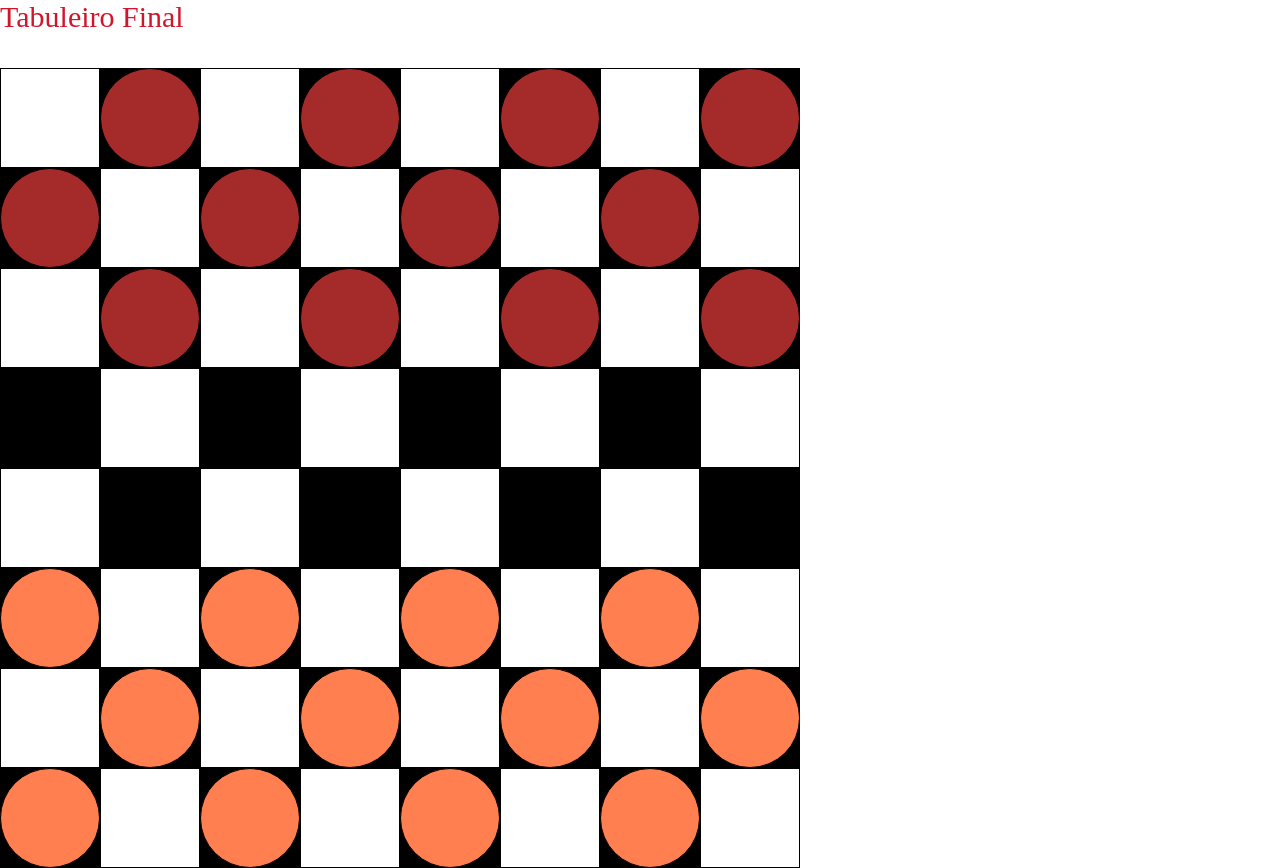
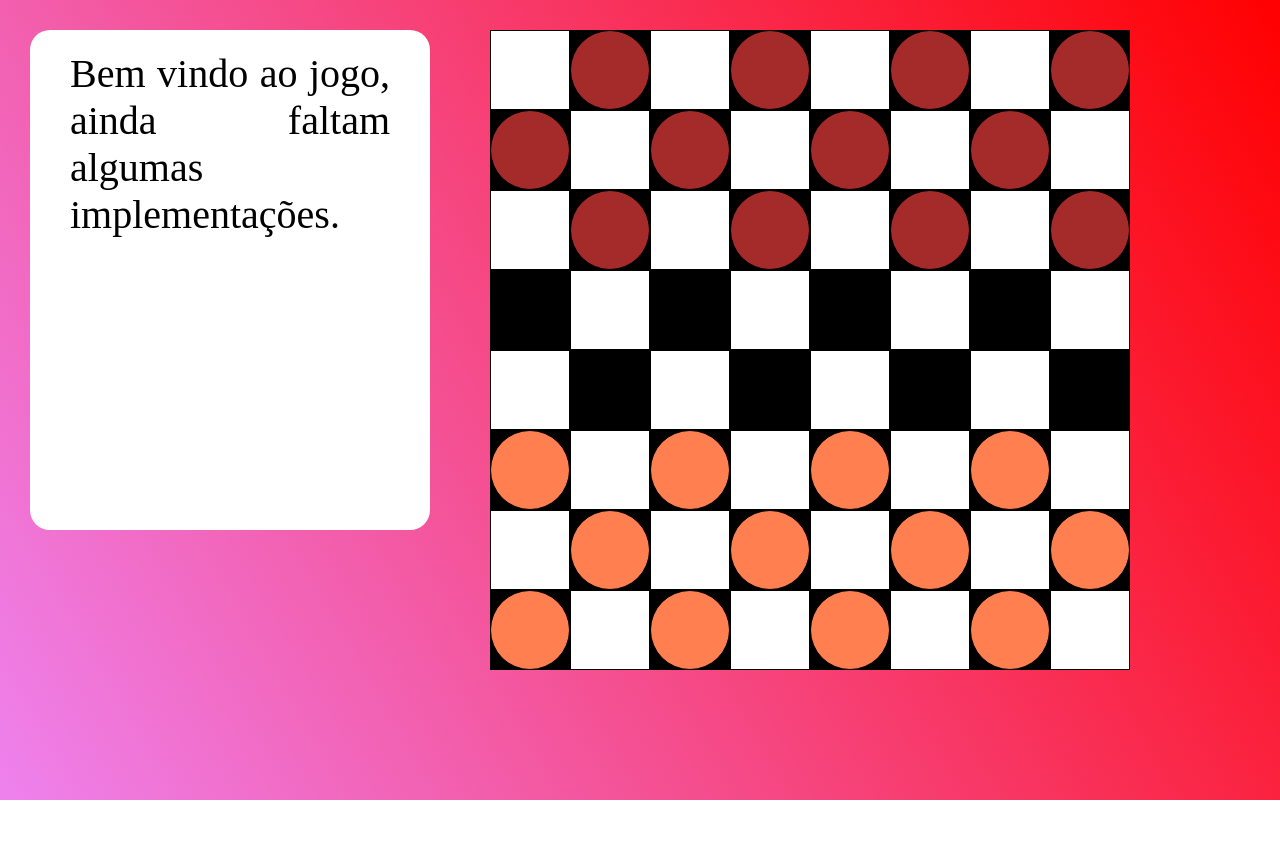
Before and after one commit to baconzin/ChessProject, a plain HTML site: page index.html in a window 1280 px wide. After the commit the page ends 800 px from the top, so only its background shows below. Drawn offline with Linux system fonts and the light colour scheme.

Commit message:
feito algumas alterações na estilização.

```diff
--- a/index.html
+++ b/index.html
@@ -6,18 +6,15 @@
   <meta http-equiv="X-UA-Compatible" content="IE=edge">
   <meta name="viewport" content="width=device-width, initial-scale=1.0">
   <link rel="stylesheet" href="./style.css">
-  <script src="index.js" defer ></script>
+  <script src="script.js" defer ></script>
   <title>Tabuleiro</title>
   <title>Chess board</title>
 </head>
 
 <body>
-
-  <span style="color:rgb(209, 21, 43); font-size:30px;">
-    Tabuleiro Final
-
-    <br><br>
-
+    <div class="telamenu">
+    </div>
+    <div class="telajogo">
       <section class="grid colunas">
 
         <div class="a1 casas brancas quadradas"></div>
@@ -166,6 +163,7 @@
         <div id="position" data-cell class="circulocreme"></div>
         <div id="position" data-cell class=""></div>
       </section>
+    </div>
 
 </body>
 
--- a/script.js
+++ b/script.js
@@ -1,12 +1,20 @@
 let memoria = null
 let itYourTurn = true
-
+let player = ""
 const swapTurn = () => {
     itYourTurn = !itYourTurn
 }
+const sideMenu = document.querySelector(".telamenu")
+sideMenu.innerHTML = "Bem vindo ao jogo, ainda faltam algumas implementações."
+const p = document.createElement('p')
+sideMenu.append(p)
+
 
 const positions = document.querySelectorAll("[data-cell]");
         const movePiece = (e) => {
+        if (itYourTurn) {
+            player = "jogador das peças claras"
+        } else { player = "jogador das peças escuras"}
         const piece = e.target.classList
         const pieceToMove = itYourTurn ? "circulocreme" : "circulobrown"
         console.log(itYourTurn)
--- a/style.css
+++ b/style.css
@@ -3,85 +3,64 @@
   padding: 0;
   box-sizing: border-box;
 }
-.casas {
-  width: 100px;
-  height: 100px;
-  border: 1px solid black;
-  border-style: solid;
-  text-size-adjust: auto ;
+body {
+  height: 100vh;
+  width: 100vw;
+  background-image: linear-gradient(60deg, violet, red);
+  display: flex;
+}
+.telamenu {
+ background-color: white;
+ width: 400px;
+ height: 500px;
+ border-radius: 20px;
+ margin: 30px;
+ font-size: 40px;
+ padding: 20px 40px;
+ text-align: justify;
+}
+.telajogo{
+  margin: 30px;
 }
 .gameHere {
   display: grid;
   position: absolute;
-  grid-template-columns: 100px 100px 100px 100px 100px 100px 100px 100px;
-}
-#position {
-  width: 100px;
-  height: 100px;
-  border: 1px solid black;
-  border-style: solid;
-  text-size-adjust: auto ;
-}
-.laterais {
-  width: 100px;
-  height: 100px;
-  border: 1px solid black;
-  border-style: solid;
-  text-size-adjust: auto ;
-}
-.letras {
-  background-color: darkmagenta;
-  align-items: center;
-  height: 30px;
-  display: flex;
-  justify-content: center;
-}
-
-.chess {
-  background-color: chartreuse;
-  height: 30px;
-  width: 30px;
-  justify-content: right;
-  align-items: center;
-  display: flex;
-}
-
-.numero {
-  background-color: rgb(248, 79, 231);
-  justify-content: center;
-  width: 30px;
-  display: flex;
-  align-items: center;
+  grid-template-columns: repeat(8, 80px)
 }
 .grid  {
   display: grid;
   position:absolute;
+  grid-template-columns: repeat(8,80px)
 }
 
-.colunas {
-  grid-template-columns: 100px 100px 100px 100px 100px 100px 100px 100px;
+/* CASAS */
+#position {
+  width: 80px;
+  height: 80px;
+  border: 1px solid black;
+  border-style: solid;
 }
-
-
-/* coloquei a classe para definir a cor das casas, e alinhei um texto no centro só pra gente ir definindo as casas, depois a gente faz bonitinho em volta do tabuleiro...*/
-
+.casas {
+  width: 80px;
+  height: 80px;
+  border: 1px solid black;
+  border-style: solid;
+}
 .brancas {
   background-color: white;
 }
-
+.pretas {
+  background-color: black;
+}
 .circulocreme {
-  width: 100px;
-  height: 100px;
+  width: 80px;
+  height: 80px;
   border-radius: 50%;
   background-color: coral;
 }
 .circulobrown{
-  width: 100px;
-  height: 100px;
+  width: 80px;
+  height: 80px;
   border-radius: 50%;
   background-color: brown;
 }
-
-.pretas {
-  background-color: black;
-}
```
Lines whose indentation alone changed are shown as unchanged.
